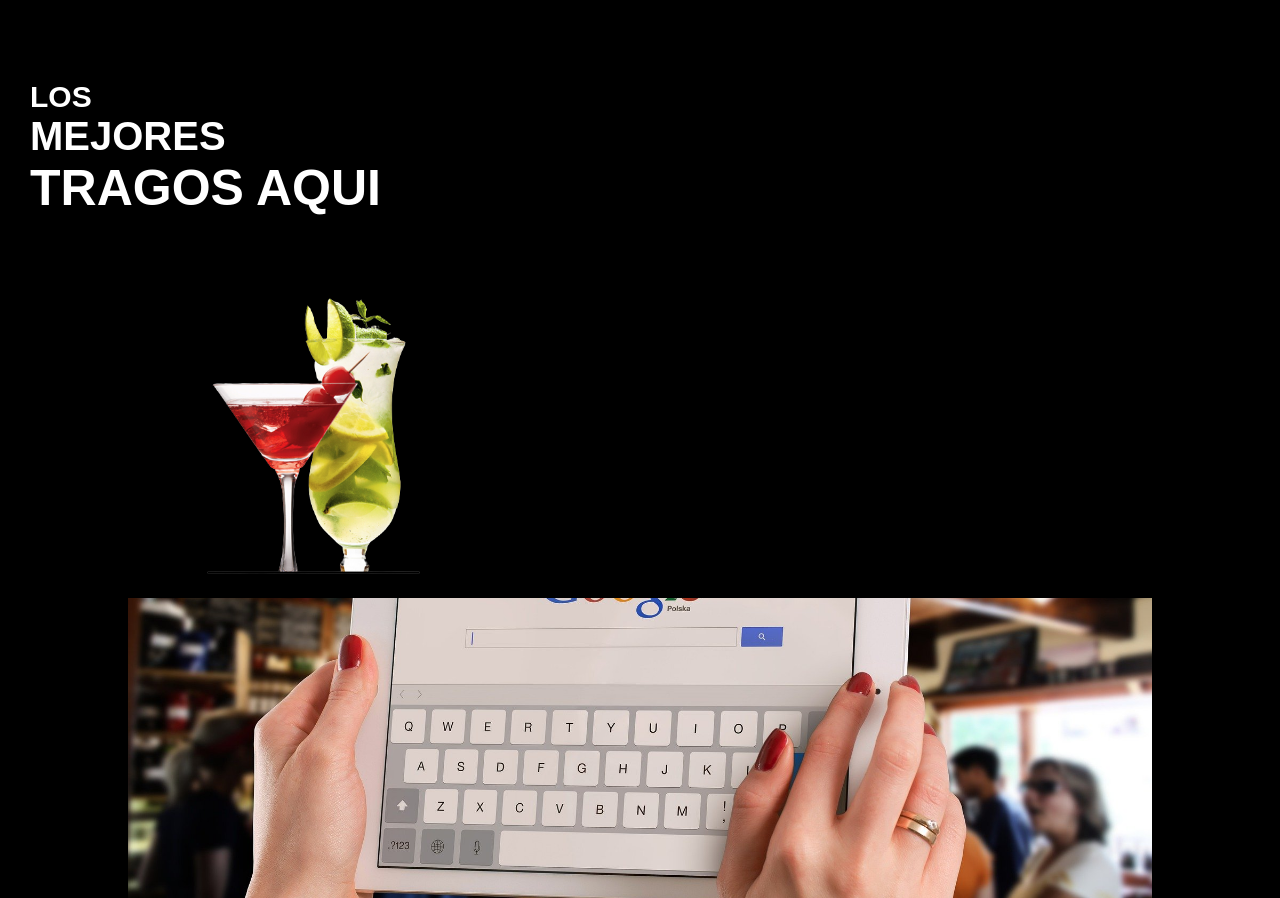
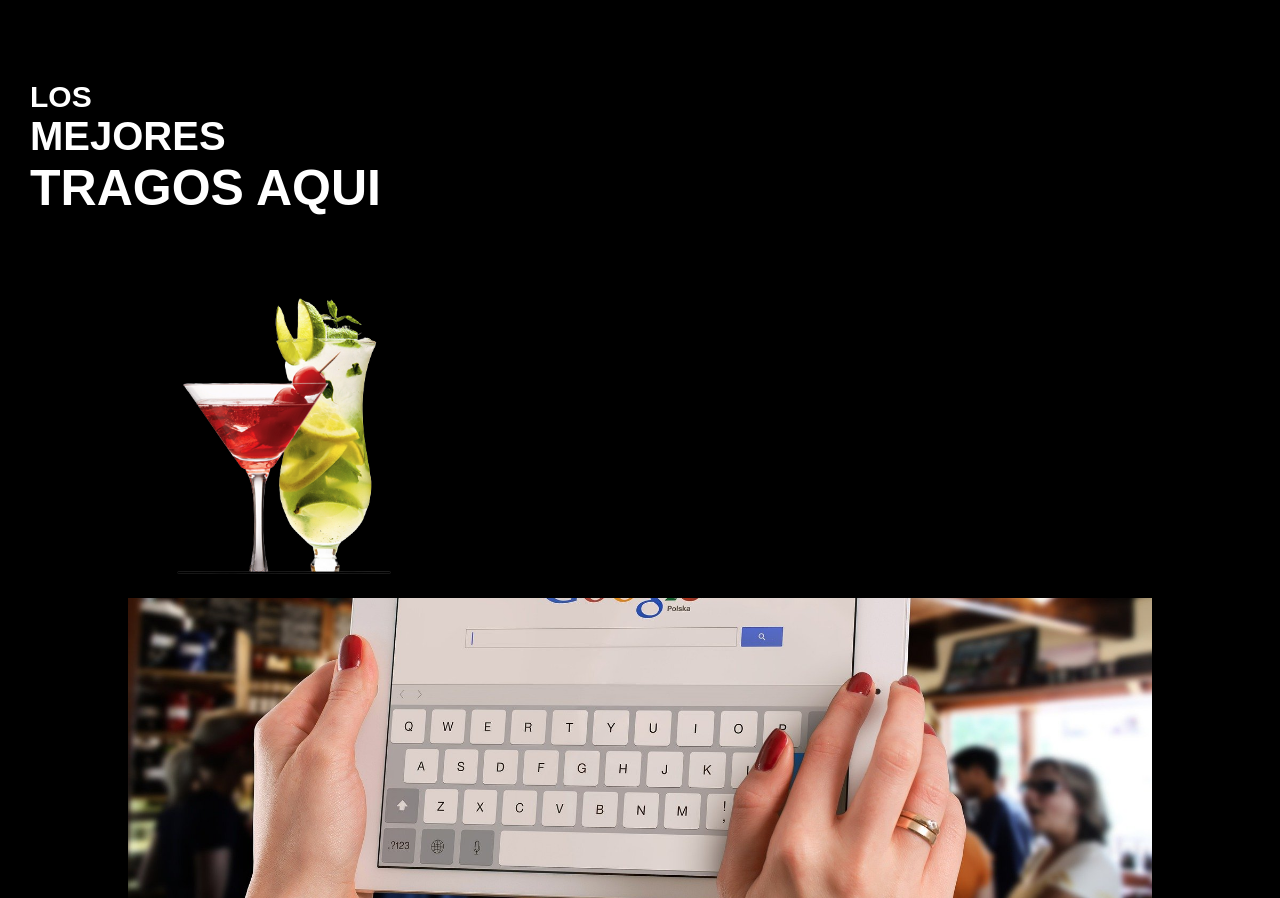
Before and after one commit to GaRIEN/BarFis, a plain HTML site: page index.html in a window 1280 px wide. Shown: the part 1202-2100 px from the top of the page. Drawn offline with Linux system fonts and the light colour scheme.

Commit message:
corrigiendo el scrol,hice modificaciones

```diff
--- a/style.css
+++ b/style.css
@@ -152,7 +152,7 @@ style section logo y reserva */
   margin: 0 auto;
 }
 .figure-coctel img {
-  width: 371px;
+  width: 312px;
   height: 280px;
   object-fit: cover;
 }
```
Also changed, not shown: index.html (+1 -3 lines), img/icon_menu.svg (deleted).
